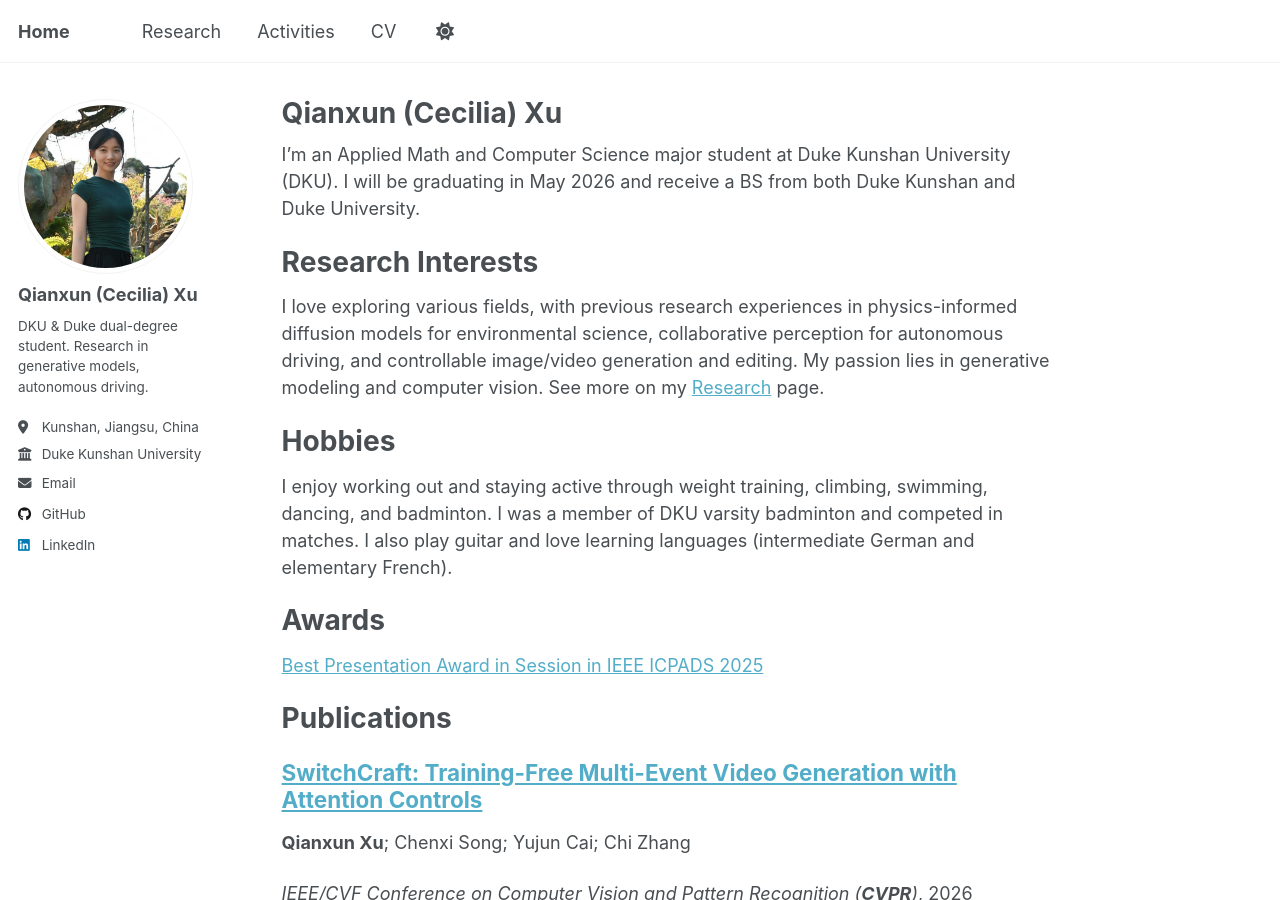
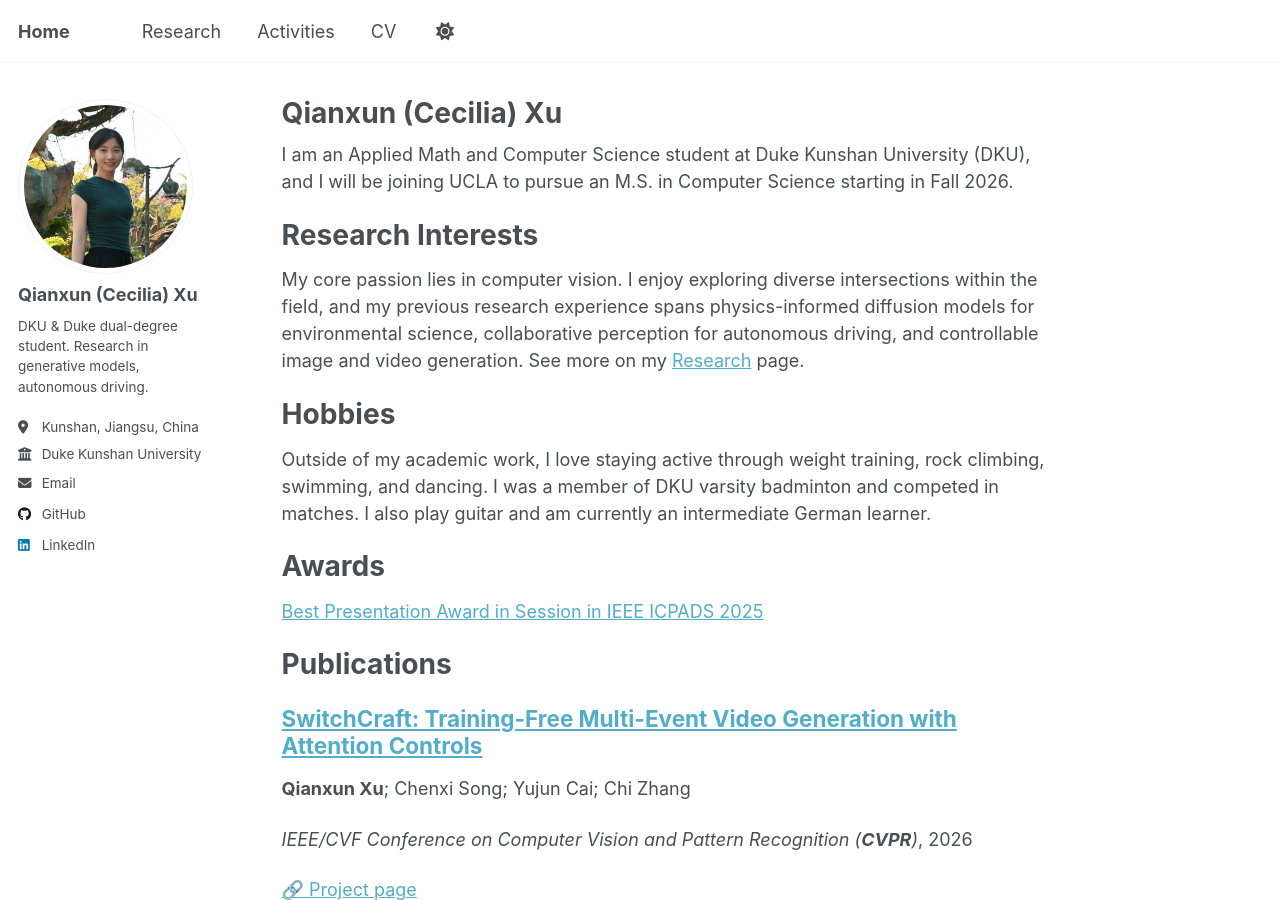
Before and after one commit to CeciliaTheBirb/CeciliaTheBirb.github.io, a Jekyll site: the page built from _pages/about.md, in a window 1280 px wide and 900 px high. Built offline with Jekyll 4.4.1, drawn with Linux system fonts in a browser that asks for light colours; a script that is not in the unit is left out.

Commit message:
Update homepage about: UCLA, research interests, hobbies
Made-with: Cursor

```diff
--- a/_pages/about.md
+++ b/_pages/about.md
@@ -7,15 +7,15 @@ redirect_from:
   - /about.html
 ---
 
-I'm an Applied Math and Computer Science major student at Duke Kunshan University (DKU). I will be graduating in May 2026 and receive a BS from both Duke Kunshan and Duke University.
+I am an Applied Math and Computer Science student at Duke Kunshan University (DKU), and I will be joining UCLA to pursue an M.S. in Computer Science starting in Fall 2026.
 
 Research Interests
 ======
-I love exploring various fields, with previous research experiences in physics-informed diffusion models for environmental science, collaborative perception for autonomous driving, and controllable image/video generation and editing. My passion lies in generative modeling and computer vision. See more on my [Research](/portfolio/) page.
+My core passion lies in computer vision. I enjoy exploring diverse intersections within the field, and my previous research experience spans physics-informed diffusion models for environmental science, collaborative perception for autonomous driving, and controllable image and video generation. See more on my [Research](/portfolio/) page.
 
 Hobbies
 ======
-I enjoy working out and staying active through weight training, climbing, swimming, dancing, and badminton. I was a member of DKU varsity badminton and competed in matches. I also play guitar and love learning languages (intermediate German and elementary French).
+Outside of my academic work, I love staying active through weight training, rock climbing, swimming, and dancing. I was a member of DKU varsity badminton and competed in matches. I also play guitar and am currently an intermediate German learner.
 
 Awards
 ======
```
